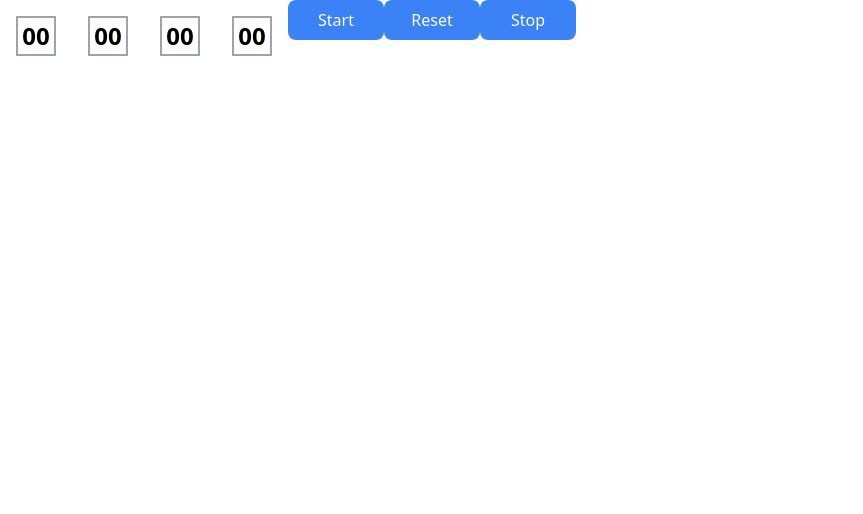
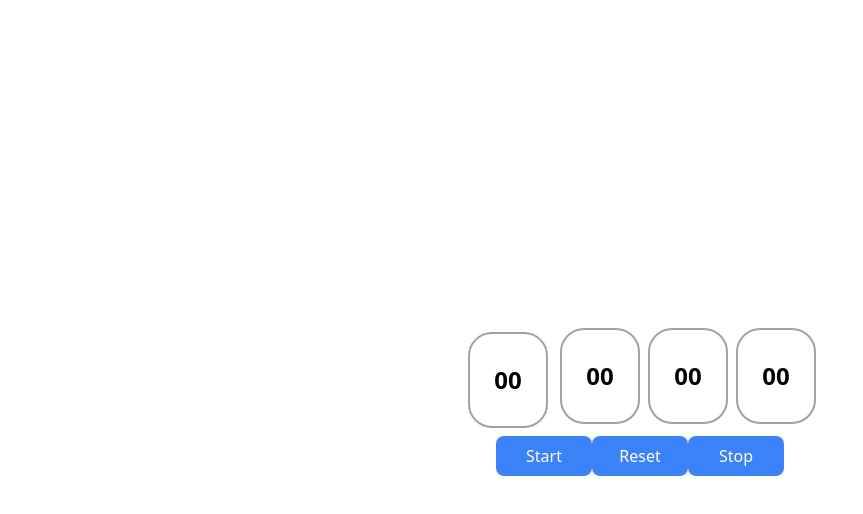
Before and after one commit to SilvernusIfoghale/stop-watch, a React (Vite) app: page / in a window 1280 px wide. Shown: the top 514 px of the page, without its empty margins (0-863 px from the left). Built offline with nearby package versions, Linux system fonts and the light colour scheme.

Commit message:
styled display timer digit

```diff
--- a/src/component/Stopwatch.jsx
+++ b/src/component/Stopwatch.jsx
@@ -54,27 +54,31 @@ export default function Stopwatch() {
   };
   return (
     <>
+      <div className="flex flex-col items-center justify-center h-[100vh]">
         <div className="flex">
-        <div className="w-10 h-10 border-gray-400 border-2 flex justify-center items-center m-4">
+          <div className="w-20 h-24 border-gray-400 border-2 rounded-3xl flex justify-center items-center m-2">
             <p className="font-semibold text-2xl">
               {time.h >= 10 ? time.h : "0" + time.h}
             </p>
           </div>
-        <div className="w-10 h-10 border-gray-400 border-2 flex justify-center items-center m-4">
+
+          <div className="w-20 h-24 border-gray-400 border-2 rounded-3xl flex justify-center items-center m-1">
             <p className="font-semibold text-2xl">
               {time.m >= 10 ? time.m : "0" + time.m}
             </p>
           </div>
-        <div className="w-10 h-10 border-gray-400 border-2 flex justify-center items-center m-4">
+          <div className="w-20 h-24 border-gray-400 border-2 rounded-3xl flex justify-center items-center m-1">
             <p className="font-semibold text-2xl">
               {time.s >= 10 ? time.s : "0" + time.s}
             </p>
           </div>
-        <div className="w-10 h-10 border-gray-400 border-2 flex justify-center items-center m-4">
+          <div className="w-20 h-24 border-gray-400 border-2 rounded-3xl flex justify-center items-center m-1">
             <p className="font-semibold text-2xl">
               {time.ms >= 10 ? time.ms : "0" + time.ms}
             </p>
           </div>
+        </div>
+        <div className="">
           <button
             onClick={handleStart}
             className="w-24 h-10 bg-blue-500 text-white rounded-lg"
@@ -94,6 +98,7 @@ export default function Stopwatch() {
             Stop
           </button>
         </div>
+      </div>
     </>
   );
 }
```
Lines whose indentation alone changed are shown as unchanged.
